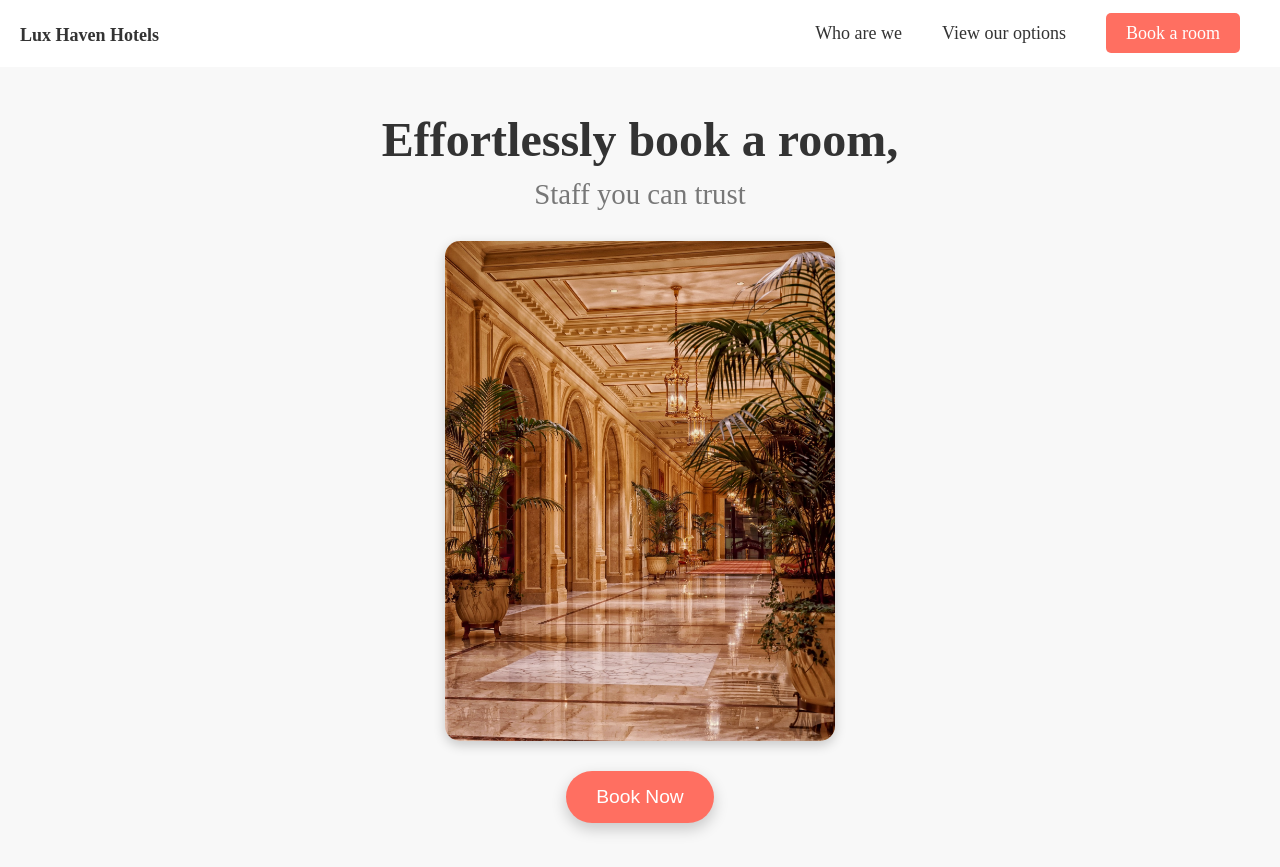
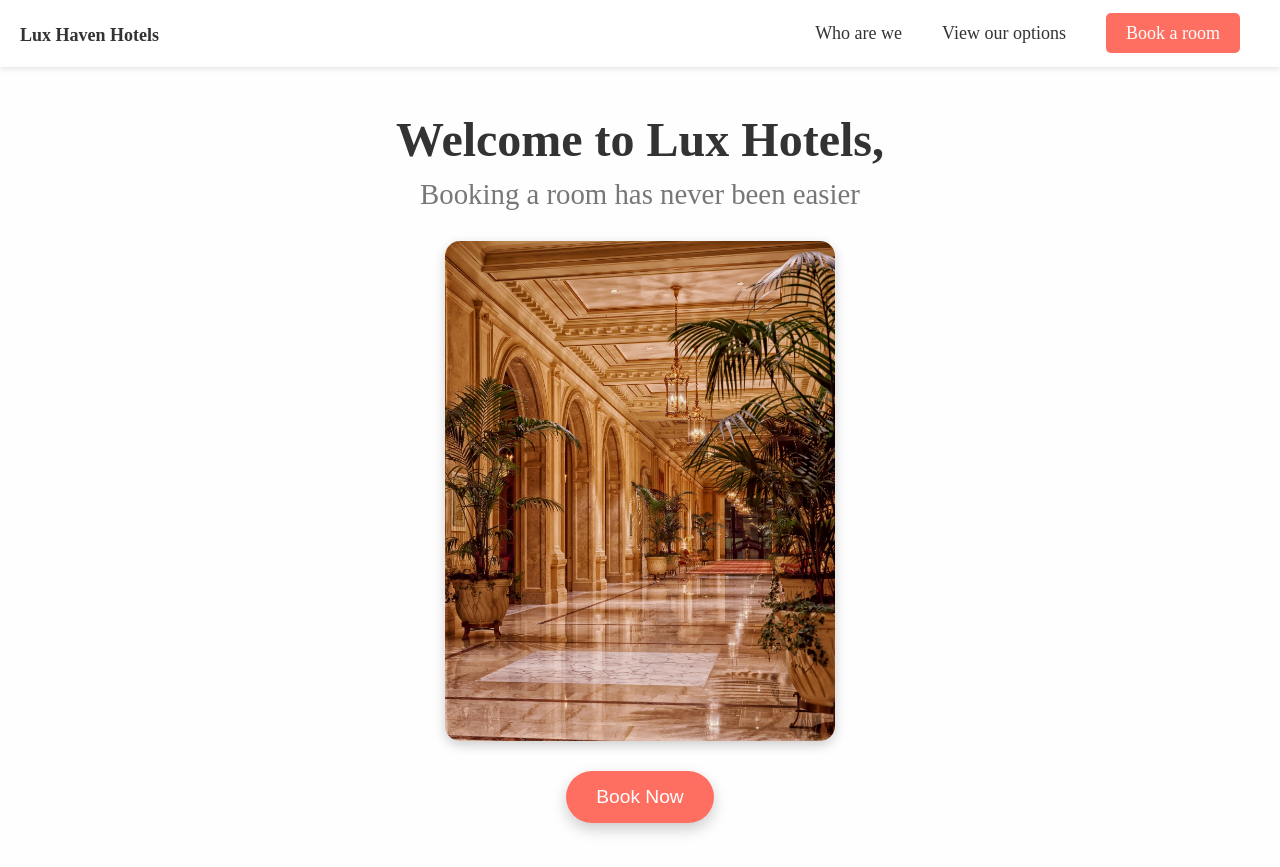
Before and after one commit to PitchLost/Lux-Hotels, a React (Create React App) app: page / in a window 1280 px wide. Built offline with nearby package versions, Linux system fonts and the light colour scheme.

Commit message:
Nav sticks to top

```diff
--- a/src/App.css
+++ b/src/App.css
@@ -2,3 +2,12 @@
   margin: 0;
   padding: 0;
 }
+
+.App {
+  height: fit-content;
+  min-height: 100vh;
+}
+
+body {
+  background-color: rgba(254, 254, 254);
+}
--- a/src/Components/Landing/Landing.css
+++ b/src/Components/Landing/Landing.css
@@ -5,7 +5,7 @@
     justify-content: center;
     align-items: center;
     min-height: 100vh;
-    background-color: #f8f8f8;
+
     padding: 0 20px;
     text-align: center;
   }
--- a/src/Components/Landing/Landing.jsx
+++ b/src/Components/Landing/Landing.jsx
@@ -5,8 +5,8 @@ import './Landing.css';
 function Landing() {
   return (
     <div className="landing-container">
-      <h1>Effortlessly book a room,</h1>
-      <h2>Staff you can trust</h2>
+      <h1>Welcome to Lux Hotels,</h1>
+      <h2>Booking a room has never been easier</h2>
       <img src={Image1} alt="Luxurious Hotel Lobby" />
       <button className="landing-button">Book Now</button>
     </div>
--- a/src/Components/Navigation/Navigation.css
+++ b/src/Components/Navigation/Navigation.css
@@ -1,8 +1,14 @@
 /* Navigation.css */
+.navigation {
+  position: sticky;
+  top: 0;
+}
+
 nav {
     background-color: #fff;
     padding: 20px;
     box-shadow: 0 2px 5px rgba(0, 0, 0, 0.1);
+
   }
 
   ul {
--- a/src/Components/Navigation/Navigation.jsx
+++ b/src/Components/Navigation/Navigation.jsx
@@ -4,7 +4,7 @@ import './Navigation.css'
 
 function Navigation() {
   return (
-    <div>
+    <div className='navigation'>
       <nav>
         <ul>
             <section className='segment'>
```
